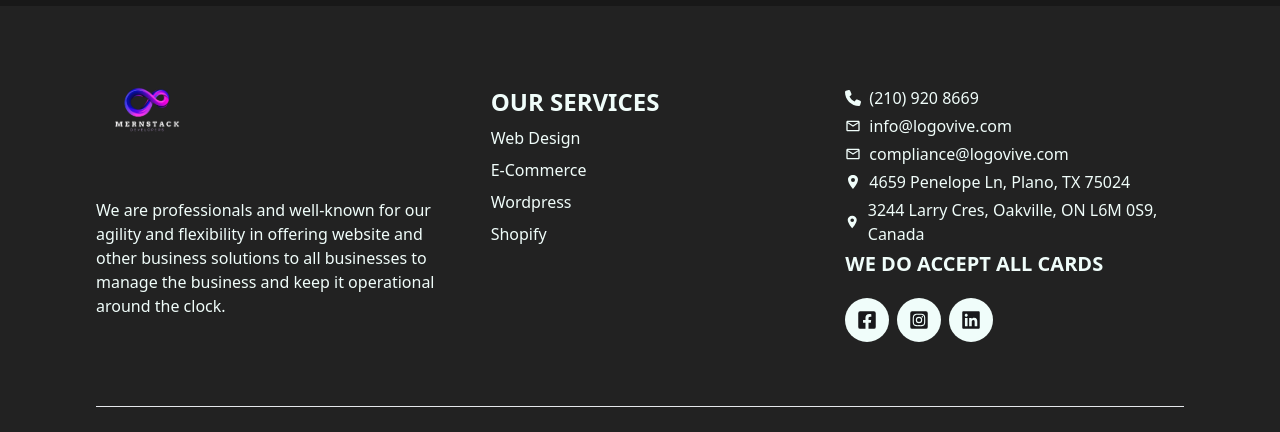
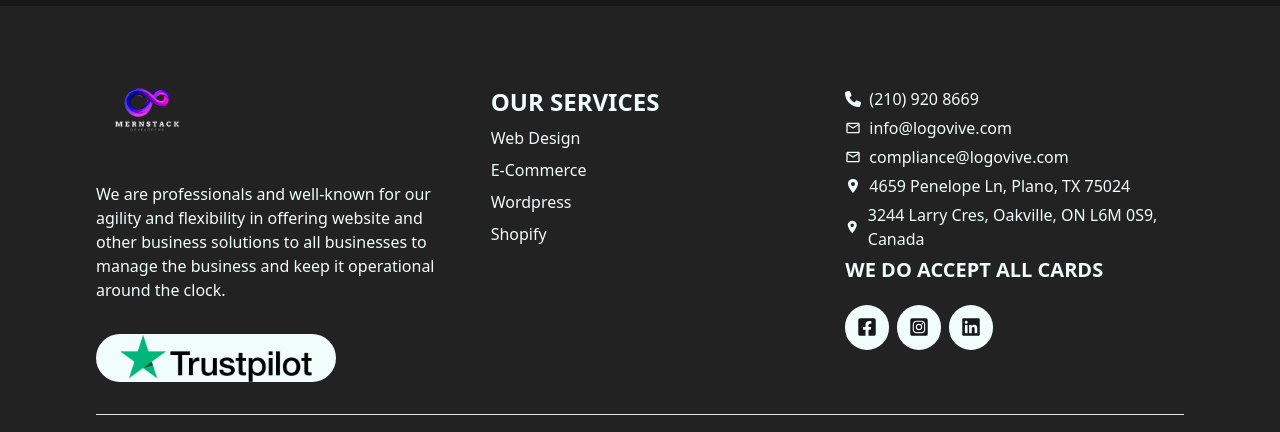
Before and after one commit to SamiiiU/Logovive, a React (Create React App) app: page / in a window 1280 px wide. Shown: the part 8088-8520 px from the top of the page. Built offline with nearby package versions, Linux system fonts and the light colour scheme.

Commit message:
trustpilot

```diff
--- a/src/Common/Footer.jsx
+++ b/src/Common/Footer.jsx
@@ -1,5 +1,6 @@
 import React from 'react'
 import Logo from '../Assets/mern.png'
+import trustPng from '../Assets/trustpilot.png'
 
 import { FaPhone } from "react-icons/fa6";
 import { MdOutlineMail } from "react-icons/md";
@@ -13,9 +14,9 @@ const Footer = () => {
   return (
     <div className='w-full sm:px-14 md:px-24 p-8 sm:py-16  bg-[#222222] text-teal-50'>
         <div className='flex flex-col flex-wrap w-full gap-4 md:flex-row'>
-            <div className='flex flex-col flex-1 py-4 pr-10'>
+            <div className='relative flex flex-col justify-between flex-1 pt-4 pr-10 '>
 
-            <div className='logo w-[50%]  h-12 mb-16'
+            <div className='logo w-[50%]  h-12 mb-12'
                 style={{backgroundImage : `url(${Logo})` , backgroundSize : '60%' , backgroundPosition : 'left' , backgroundRepeat : 'no-repeat'}}
             ></div>
 
@@ -23,7 +24,13 @@ const Footer = () => {
             <p className='font-medium'>
             We are professionals and well-known for our agility and flexibility in offering website and other business solutions to all businesses to manage the business and keep it operational around the clock.
             </p>
+
+            <div className='h-12 mt-8 transition-all duration-500 cursor-pointer w-60 bg-teal-50 rounded-3xl hover:scale-105 '
+                style={{backgroundImage : `url(${trustPng})` , backgroundSize : '80%' , backgroundPosition : 'center' , backgroundRepeat : 'no-repeat'}}
+            ></div>
             </div>
+
+
 
             <div className='flex flex-col flex-1 py-4 gap-y-2'>
                 <h1 className='text-2xl font-bold'>OUR SERVICES</h1>
```
Also changed, not shown: src/Assets/trustpilot.png (added).
